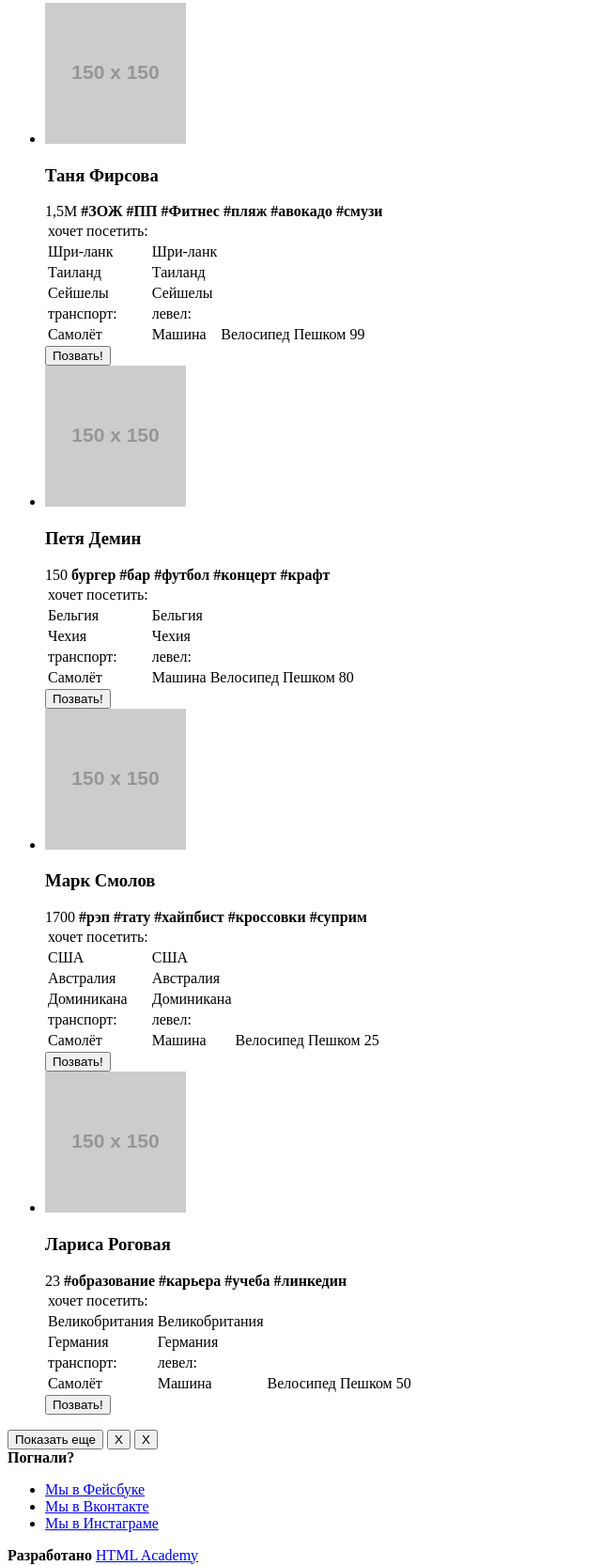
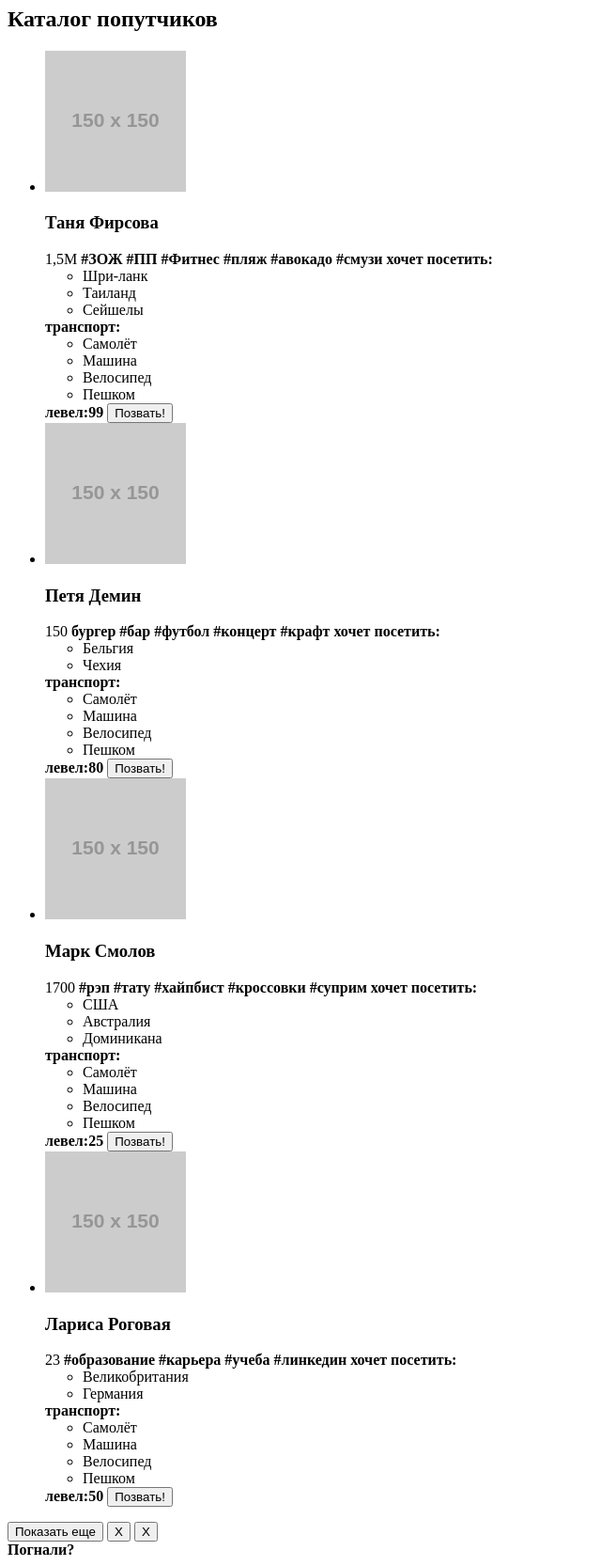
Before and after one commit to AnatoliyLastochkin/198238-pognali-18, a website: page source/catalog.html in a window 1280 px wide. Shown: the part 985-2651 px from the top of the page at 94% size, without its empty margins (0-640 px from the left). Drawn offline with Linux system fonts and the light colour scheme; placeholder pictures from the web are drawn by us.

Commit message:
card-profile was updated in catalog

```diff
--- a/source/catalog.html
+++ b/source/catalog.html
@@ -30,28 +30,23 @@
             <a class="user-list__login" href="#"></a>
           </li>
           <li class="user-list__item">
-              <a class="user-list__phone user-list__phone--phone-icon"
-                 href="tel:88005558628">8 800 555-86-28</a>
+            <a class="user-list__phone user-list__phone--phone-icon" href="tel:88005558628">8 800 555-86-28</a>
           </li>
           <li class="user-list__item">
-              <a class="user-list__email user-list__email--email-icon"
-                 href="mailto:mail@htmlacademy.ru">mail@htmlacademy.ru</a>
+            <a class="user-list__email user-list__email--email-icon" href="mailto:mail@htmlacademy.ru">mail@htmlacademy.ru</a>
           </li>
         </ul>
       </div>
       <div class="main-nav__social social">
         <ul class="social__list">
           <li class="social__item">
-              <a class="social__link social__link--facebook"
-                 href="https://www.facebook.com/htmlacademy">Мы в Фейсбуке</a>
+            <a class="social__link social__link--facebook" href="https://www.facebook.com/htmlacademy">Мы в Фейсбуке</a>
           </li>
           <li class="social__item">
-              <a class="social__link social__link--vkontakte"
-                 href="https://www.vk.com/htmlacademy">Мы в Вконтакте</a>
+            <a class="social__link social__link--vkontakte" href="https://www.vk.com/htmlacademy">Мы в Вконтакте</a>
           </li>
           <li class="social__item">
-              <a class="social__link social__link--instagram"
-                 href="https://www.instagram.com/htmlacademy">Мы в Инстаграме</a>
+            <a class="social__link social__link--instagram" href="https://www.instagram.com/htmlacademy">Мы в Инстаграме</a>
           </li>
         </ul>
       </div>
@@ -120,147 +115,106 @@
       <button class="filter__roll-up filter__roll-up--icon">свернуть</button>
     </section>
     <section class="travelers-catalog">
+      <h2 class="visually-hidden">Каталог попутчиков</h2>
       <div class="travelers-catalog__wrapper">
         <ul class="travelers-catalog__list">
           <li class="travelers-catalog__item">
-              <a class="travelers-catalog__avatar travelers-catalog__avatar--icon">
+            <article class="travelers-catalog__card card-profile">
+              <a class="card-profile__avatar card-profile__avatar--icon">
                 <img src="https://via.placeholder.com/150x150" alt="Таня Фирсова">
               </a>
-              <h3 class="travelers-catalog__name travelers-catalog__name--point">Таня Фирсова</h3>
+              <h3 class="card-profile__name card-profile__name--point">Таня Фирсова</h3>
               <span>1,5M</span>
-              <b class="travelers-catalog__hash-tag">#ЗОЖ #ПП #Фитнес #пляж #авокадо #смузи</b>
-             <table class="travelers-catalog__traveler-settings">
-               <tr>
-                 <td class="travelers-catalog__wants-to-visit">хочет посетить:</td>
-               </tr>
-               <tr>
-                 <td class="travelers-catalog__flag">Шри-ланк</td>
-                 <td class="travelers-catalog__country">Шри-ланк</td>
-               </tr>
-               <tr>
-                 <td class="travelers-catalog__flag">Таиланд</td>
-                 <td class="travelers-catalog__country">Таиланд</td>
-               </tr>
-               <tr>
-                 <td class="travelers-catalog__flag">Сейшелы</td>
-                 <td class="travelers-catalog__country">Сейшелы</td>
-               </tr>
-               <tr>
-                 <td class="travelers-catalog__transport">транспорт:</td>
-                 <td class="travelers-catalog__level">левел:</td>
-               </tr>
-               <tr class="travelers-catalog__row transport-row">
-                 <td class="transport-row__item transport-row__item--active">Самолёт</td>
-                 <td class="transport-row__item">Машина</td>
-                 <td class="transport-row__item">Велосипед</td>
-                 <td class="transport-row__item">Пешком</td>
-                 <td class="transport-row__level-rate">99</td>
-               </tr>
-             </table>
-              <button class="travelers-catalog__invite button" type="button">Позвать!</button>
+              <b class="card-profile__hash-tag">#ЗОЖ #ПП #Фитнес #пляж #авокадо #смузи</b>
+              <b>хочет посетить:</b>
+              <ul class="card-profile__country-list">
+                <li class="card-profile__country-item card-profile__country-item--flag">Шри-ланк</li>
+                <li class="card-profile__country-item card-profile__country-item--flag">Таиланд</li>
+                <li class="card-profile__country-item card-profile__country-item--flag">Сейшелы</li>
+              </ul>
+              <b>транспорт:</b>
+              <ul class="card-profile__transport-list">
+                <li class="card-profile-transport-item card-profile-transport-item--active">Самолёт</li>
+                <li class="card-profile-transport-item">Машина</li>
+                <li class="card-profile-transport-item">Велосипед</li>
+                <li class="card-profile-transport-item">Пешком</li>
+              </ul>
+              <b class="card-profile__level card-profile__level--icon">левел:<span>99</span></b>
+              <button class="card-profile__invite button" type="button">Позвать!</button>
+            </article>
           </li>
           <li class="travelers-catalog__item">
+            <article class="travelers-catalog__card card-profile">
               <a class="travelers-catalog__avatar travelers-catalog__avatar--icon">
                 <img src="https://via.placeholder.com/150x150" alt="Петя Демин">
               </a>
               <h3 class="travelers-catalog__name travelers-catalog__name--point">Петя Демин</h3>
               <span>150</span>
               <b class="travelers-catalog__hash-tag">бургер #бар #футбол #концерт #крафт</b>
-              <table class="travelers-catalog__traveler-settings">
-                <tr>
-                  <td class="travelers-catalog__wants-to-visit">хочет посетить:</td>
-                </tr>
-                <tr>
-                  <td class="travelers-catalog__flag">Бельгия</td>
-                  <td class="travelers-catalog__country">Бельгия</td>
-                </tr>
-                <tr>
-                  <td class="travelers-catalog__flag">Чехия</td>
-                  <td class="travelers-catalog__country">Чехия</td>
-                </tr>
-                <tr>
-                  <td class="travelers-catalog__transport">транспорт:</td>
-                  <td class="travelers-catalog__level">левел:</td>
-                </tr>
-                <tr class="travelers-catalog__row transport-row">
-                  <td class="transport-row__item transport-row__item--active">Самолёт</td>
-                  <td class="transport-row__item transport-row__item--active">Машина</td>
-                  <td class="transport-row__item">Велосипед</td>
-                  <td class="transport-row__item transport-row__item--active">Пешком</td>
-                  <td class="transport-row__level-rate">80</td>
-                </tr>
-              </table>
-              <button class="travelers-catalog__invite button" type="button">Позвать!</button>
+              <b>хочет посетить:</b>
+              <ul class="card-profile__country-list">
+                <li class="card-profile__country-item card-profile__country-item--flag">Бельгия</li>
+                <li class="card-profile__country-item card-profile__country-item--flag">Чехия</li>
+              </ul>
+              <b>транспорт:</b>
+              <ul class="card-profile__transport-list">
+                <li class="card-profile-transport-item card-profile-transport-item--active">Самолёт</li>
+                <li class="card-profile-transport-item card-profile-transport-item--active">Машина</li>
+                <li class="card-profile-transport-item">Велосипед</li>
+                <li class="card-profile-transport-item card-profile-transport-item--active">Пешком</li>
+              </ul>
+              <b class="card-profile__level card-profile__level--icon">левел:<span>80</span></b>
+              <button class="card-profile__invite button" type="button">Позвать!</button>
+            </article>
           </li>
           <li class="travelers-catalog__item">
+            <article class="travelers-catalog__card card-profile">
               <a class="travelers-catalog__avatar travelers-catalog__avatar--icon">
                 <img src="https://via.placeholder.com/150x150" alt="Марк Смолов">
               </a>
               <h3 class="travelers-catalog__name travelers-catalog__name--point">Марк Смолов</h3>
               <span>1700</span>
               <b class="travelers-catalog__hash-tag">#рэп #тату #хайпбист #кроссовки #суприм</b>
-              <table class="travelers-catalog__traveler-settings">
-                <tr>
-                  <td class="travelers-catalog__wants-to-visit">хочет посетить:</td>
-                </tr>
-                <tr>
-                  <td class="travelers-catalog__flag">США</td>
-                  <td class="travelers-catalog__country">США</td>
-                </tr>
-                <tr>
-                  <td class="travelers-catalog__flag">Австралия</td>
-                  <td class="travelers-catalog__country">Австралия</td>
-                </tr>
-                <tr>
-                  <td class="travelers-catalog__flag">Доминикана</td>
-                  <td class="travelers-catalog__country">Доминикана</td>
-                </tr>
-                <tr>
-                  <td class="travelers-catalog__transport">транспорт:</td>
-                  <td class="travelers-catalog__level">левел:</td>
-                </tr>
-                <tr class="travelers-catalog__row transport-row">
-                  <td class="transport-row__item transport-row__item--active">Самолёт</td>
-                  <td class="transport-row__item">Машина</td>
-                  <td class="transport-row__item transport-row__item--active">Велосипед</td>
-                  <td class="transport-row__item">Пешком</td>
-                  <td class="transport-row__level-rate">25</td>
-                </tr>
-              </table>
-              <button class="travelers-catalog__invite button" type="button">Позвать!</button>
+              <b>хочет посетить:</b>
+              <ul class="card-profile__country-list">
+                <li class="card-profile__country-item card-profile__country-item--flag">США</li>
+                <li class="card-profile__country-item card-profile__country-item--flag">Австралия</li>
+                <li class="card-profile__country-item card-profile__country-item--flag">Доминикана</li>
+              </ul>
+              <b>транспорт:</b>
+              <ul class="card-profile__transport-list">
+                <li class="card-profile-transport-item card-profile-transport-item--active">Самолёт</li>
+                <li class="card-profile-transport-item">Машина</li>
+                <li class="card-profile-transport-item card-profile-transport-item--active">Велосипед</li>
+                <li class="card-profile-transport-item">Пешком</li>
+              </ul>
+              <b class="card-profile__level card-profile__level--icon">левел:<span>25</span></b>
+              <button class="card-profile__invite button" type="button">Позвать!</button>
+            </article>
           </li>
           <li class="travelers-catalog__item">
+            <article class="travelers-catalog__card card-profile">
               <a class="travelers-catalog__avatar travelers-catalog__avatar--icon">
                 <img src="https://via.placeholder.com/150x150" alt="Лариса Роговая">
               </a>
               <h3 class="travelers-catalog__name travelers-catalog__name--point">Лариса Роговая</h3>
               <span>23</span>
               <b class="travelers-catalog__hash-tag">#образование #карьера #учеба #линкедин</b>
-              <table class="travelers-catalog__traveler-settings">
-                <tr>
-                  <td class="travelers-catalog__wants-to-visit">хочет посетить:</td>
-                </tr>
-                <tr>
-                  <td class="travelers-catalog__flag">Великобритания</td>
-                  <td class="travelers-catalog__country">Великобритания</td>
-                </tr>
-                <tr>
-                  <td class="travelers-catalog__flag">Германия</td>
-                  <td class="travelers-catalog__country">Германия</td>
-                </tr>
-                <tr>
-                  <td class="travelers-catalog__transport">транспорт:</td>
-                  <td class="travelers-catalog__level">левел:</td>
-                </tr>
-                <tr class="travelers-catalog__row transport-row">
-                  <td class="transport-row__item transport-row__item--active">Самолёт</td>
-                  <td class="transport-row__item transport-row__item--active">Машина</td>
-                  <td class="transport-row__item">Велосипед</td>
-                  <td class="transport-row__item">Пешком</td>
-                  <td class="transport-row__level-rate">50</td>
-                </tr>
-              </table>
-              <button class="travelers-catalog__invite button" type="button">Позвать!</button>
+              <b>хочет посетить:</b>
+              <ul class="card-profile__country-list">
+                <li class="card-profile__country-item card-profile__country-item--flag">Великобритания</li>
+                <li class="card-profile__country-item card-profile__country-item--flag">Германия</li>
+              </ul>
+              <b>транспорт:</b>
+              <ul class="card-profile__transport-list">
+                <li class="card-profile-transport-item card-profile-transport-item--active">Самолёт</li>
+                <li class="card-profile-transport-item card-profile-transport-item--active">Машина</li>
+                <li class="card-profile-transport-item">Велосипед</li>
+                <li class="card-profile-transport-item">Пешком</li>
+              </ul>
+              <b class="card-profile__level card-profile__level--icon">левел:<span>50</span></b>
+              <button class="card-profile__invite button" type="button">Позвать!</button>
+            </article>
           </li>
         </ul>
       </div>
@@ -276,23 +230,19 @@
       <div class="page-footer__social social">
         <ul class="social__list">
           <li class="social__item">
-            <a class="social__link social__link--facebook"
-               href="https://www.facebook.com/htmlacademy">Мы в Фейсбуке</a>
+            <a class="social__link social__link--facebook" href="https://www.facebook.com/htmlacademy">Мы в Фейсбуке</a>
           </li>
           <li class="social__item">
-            <a class="social__link social__link--vkontakte"
-               href="https://www.vk.com/htmlacademy">Мы в Вконтакте</a>
+            <a class="social__link social__link--vkontakte" href="https://www.vk.com/htmlacademy">Мы в Вконтакте</a>
           </li>
           <li class="social__item">
-            <a class="social__link social__link--instagram"
-               href="https://www.instagram.com/htmlacademy">Мы в Инстаграме</a>
+            <a class="social__link social__link--instagram" href="https://www.instagram.com/htmlacademy">Мы в Инстаграме</a>
           </li>
         </ul>
       </div>
       <div class="page-footer__copyright copyright">
         <b class="copyright__text">Разработано</b>
-        <a class="copyright button"
-           href="https://htmlacademy.ru/intensive/adaptive">HTML Academy</a>
+        <a class="copyright button" href="https://htmlacademy.ru/intensive/adaptive">HTML Academy</a>
       </div>
     </footer>
   </body>
```
Also changed, not shown: source/form.html (+14 -26 lines), source/index.html (+15 -26 lines). Lines whose indentation alone changed are shown as unchanged.
